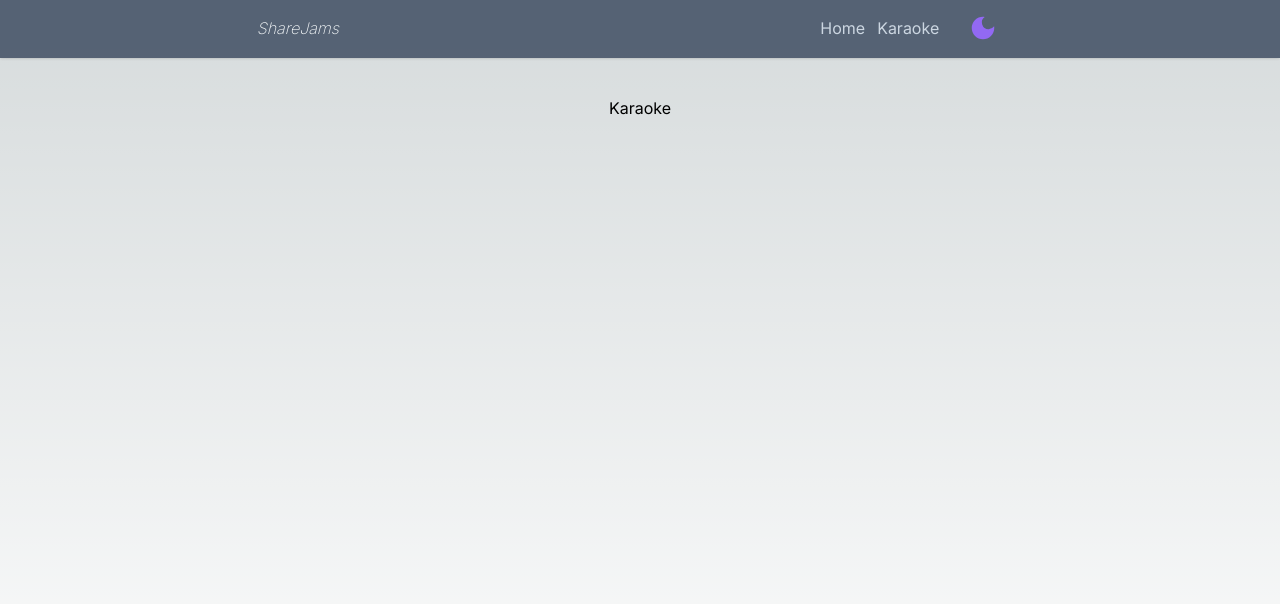
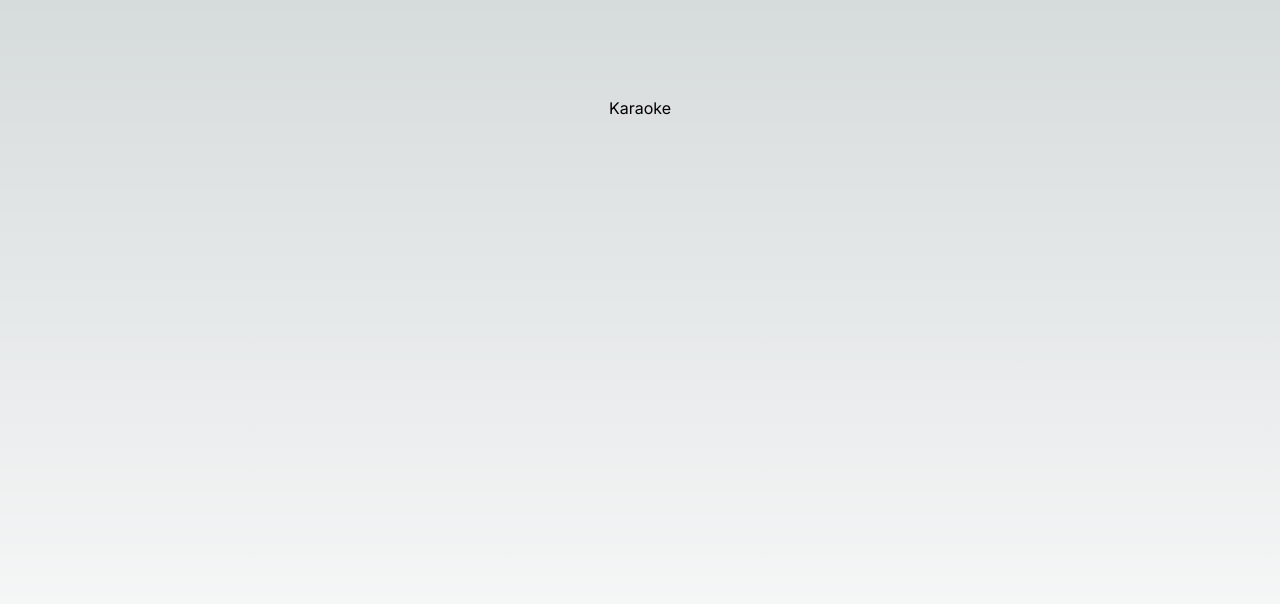
Before and after one commit to gp3man/share_jams_next, a Next.js app: page /Karaoke in a window 1280 px wide. Shown: the top 604 px of the page. Built offline with nearby package versions, Linux system fonts and the light colour scheme.

Commit message:
invalid redirect uri

```diff
--- a/app/api/auth/[...nextauth]/options.js
+++ b/app/api/auth/[...nextauth]/options.js
@@ -1,12 +1,11 @@
 import NextAuth from "next-auth"
 import SpotifyProvider from "next-auth/providers/spotify";
-// import { CredentialsProvider } from "next-auth/providers";
 export const authOptions = {
   // Configure one or more authentication providers
   providers: [
     SpotifyProvider({
       clientId: process.env.SPOTIFY_CLIENT_ID,
-      clientSecret: process.env.SPOTIFY_CLIENT_SECRET
+      clientSecret: process.env.SPOTIFY_CLIENT_SECRET,
     }),
     // ...add more providers here
   ],
--- a/app/api/auth/[...nextauth]/route.js
+++ b/app/api/auth/[...nextauth]/route.js
@@ -1,5 +1,5 @@
 import NextAuth from "next-auth"
-import {authOptions} from "./options"
+import {authOptions} from "./options.js"
 const handler = NextAuth(authOptions)
 
 export {handler as GET, handler as POST}
--- a/app/layout.js
+++ b/app/layout.js
@@ -13,7 +13,7 @@
   return (
     <html lang="en">
       <body className={inter.className}>
-        <NavBar />
+        {/* <NavBar /> */}
         {children}
         </body>
     </html>
--- a/app/page.js
+++ b/app/page.js
@@ -1,7 +1,11 @@
-import {authOptions} from "./api/auth/[...nextauth]/options"
-import { getServerSession } from "next-auth"
-export default function Home() {
-  const session = await getServerSession(authOptions)
+import { redirect } from "next/navigation";
+import {authOptions} from "./api/auth/[...nextauth]/options.js"
+import { getServerSession } from "next-auth/next"
+export default async function Home() {
+  const session = await getServerSession(authOptions);
+  if(!session){
+    redirect('/api/auth/signin')
+  }
   return (
     <main className="flex min-h-screen flex-col items-center justify-between p-24">
       <h1>Home</h1>
```
